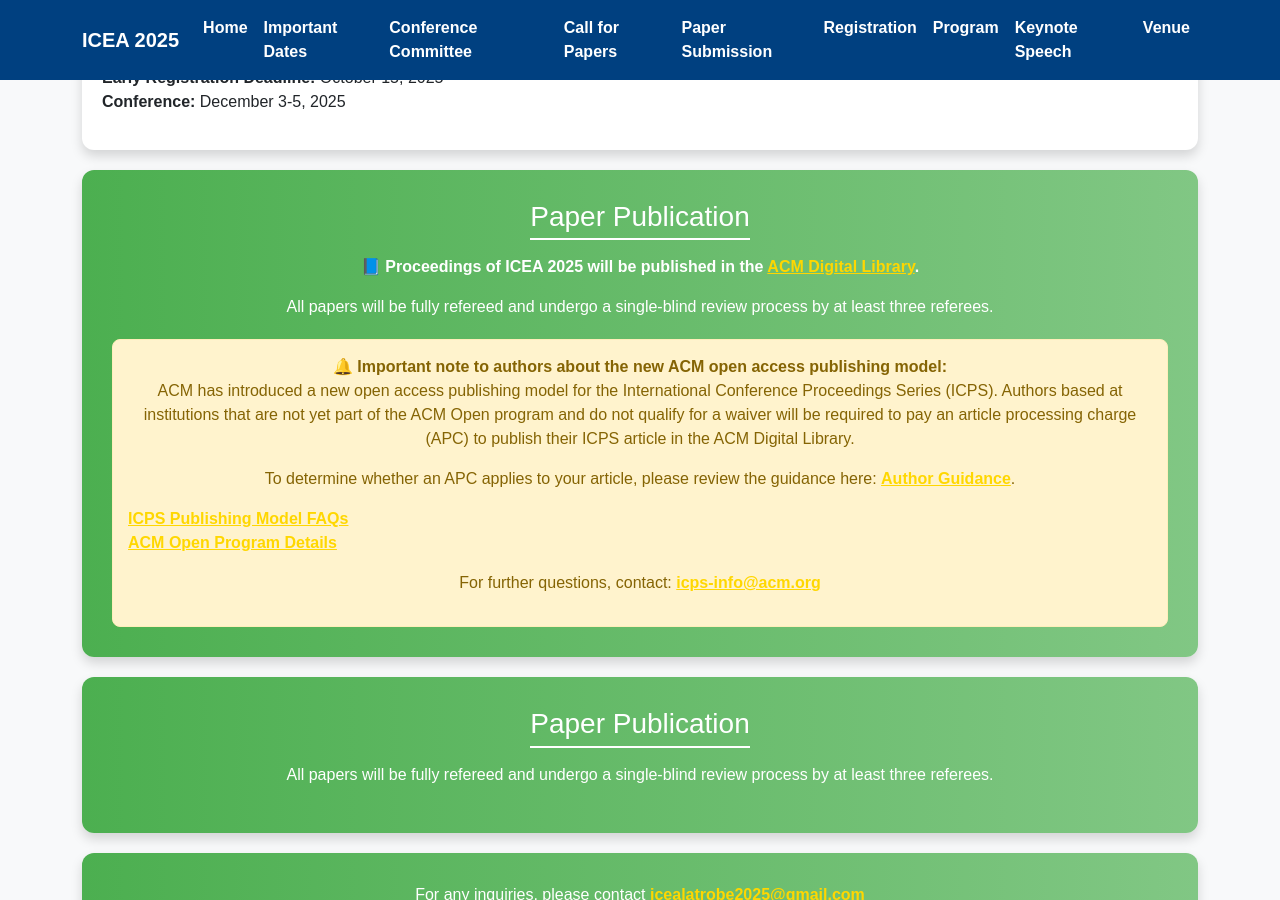
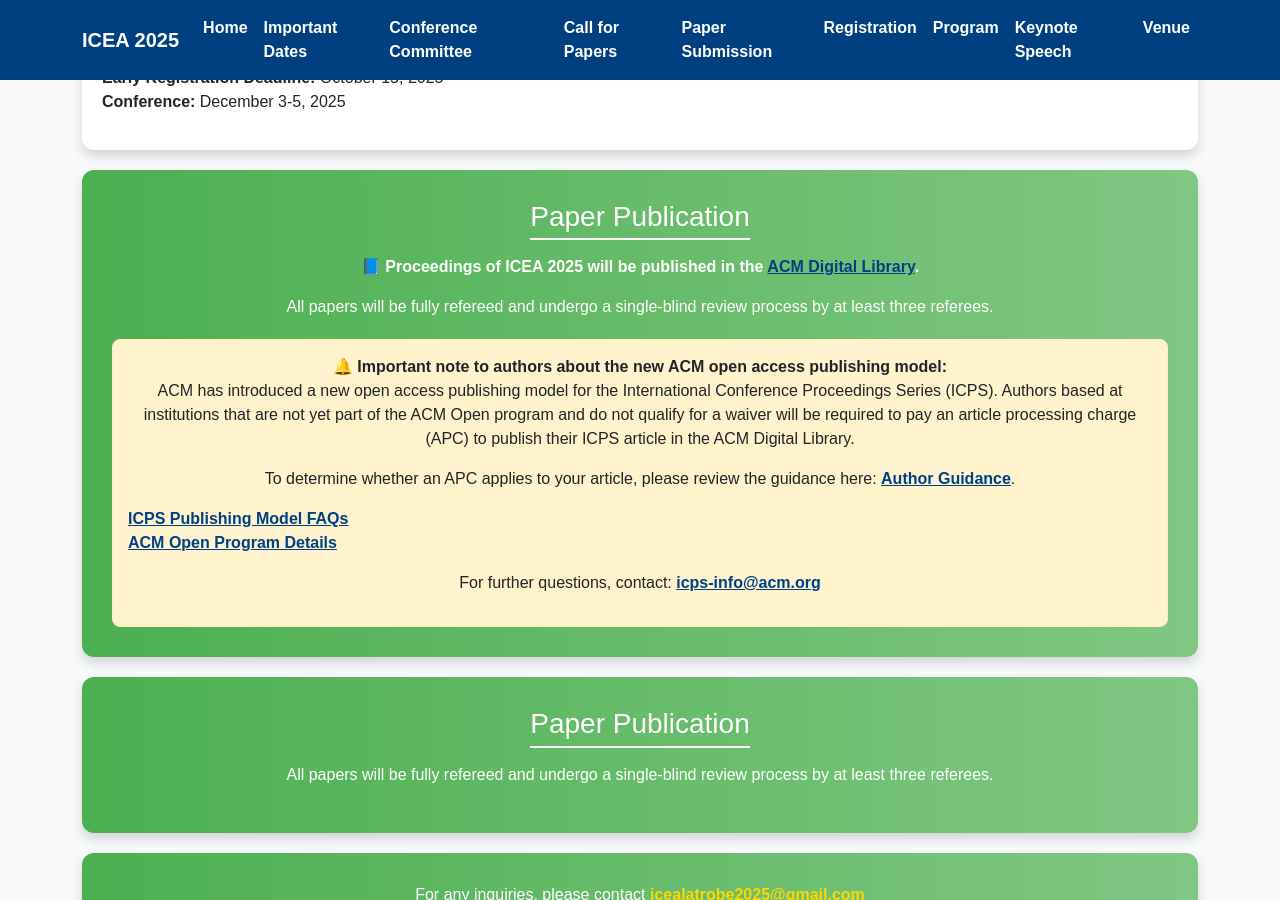
Before and after one commit to icea2025/latrobe, a Jekyll site: the page papers/index.html, which Jekyll copies as it is, in a window 1280 px wide and 900 px high, scrolled down 2106 px. Built offline with Jekyll 4.4.1, drawn with Linux system fonts in a browser that asks for light colours.

Commit message:
Update index.html

```diff
--- a/papers/index.html
+++ b/papers/index.html
@@ -194,23 +194,24 @@
       </ul>
     </div>
 
-   <div class="submission-info">
+<div class="submission-info">
   <h3>Paper Publication</h3>
-  <p><strong>📘 Proceedings of ICEA 2025 will be published in the <a href="https://dl.acm.org/" target="_blank" style="color: #ffd700;">ACM Digital Library</a>.</strong></p>
+  <p><strong>📘 Proceedings of ICEA 2025 will be published in the <a href="https://dl.acm.org/" target="_blank" style="color: #004085; text-decoration: underline;">ACM Digital Library</a>.</strong></p>
   <p>All papers will be fully refereed and undergo a single-blind review process by at least three referees.</p>
 
-  <div style="background-color:#fff3cd; color:#856404; border:1px solid #ffeeba; padding:15px; border-radius:8px; margin-top:20px;">
+  <div style="background-color:#fff3cd; color:#212529; border:1px solid #ffeeba; padding:15px; border-radius:8px; margin-top:20px;">
     <strong>🔔 Important note to authors about the new ACM open access publishing model:</strong>
     <p>ACM has introduced a new open access publishing model for the International Conference Proceedings Series (ICPS). Authors based at institutions that are not yet part of the ACM Open program and do not qualify for a waiver will be required to pay an article processing charge (APC) to publish their ICPS article in the ACM Digital Library.</p>
     <p>To determine whether an APC applies to your article, please review the guidance here:
-      <a href="https://www.acm.org/publications/icps/author-guidance" target="_blank">Author Guidance</a>.</p>
+      <a href="https://www.acm.org/publications/icps/author-guidance" target="_blank" style="color: #004085; font-weight: bold;">Author Guidance</a>.</p>
     <ul style="text-align:left;">
-      <li><a href="https://www.acm.org/publications/icps/faq" target="_blank">ICPS Publishing Model FAQs</a></li>
-      <li><a href="https://www.acm.org/publications/openaccess" target="_blank">ACM Open Program Details</a></li>
+      <li><a href="https://www.acm.org/publications/icps/faq" target="_blank" style="color: #004085; font-weight: bold;">ICPS Publishing Model FAQs</a></li>
+      <li><a href="https://www.acm.org/publications/openaccess" target="_blank" style="color: #004085; font-weight: bold;">ACM Open Program Details</a></li>
     </ul>
-    <p>For further questions, contact: <a href="mailto:icps-info@acm.org">icps-info@acm.org</a></p>
+    <p>For further questions, contact: <a href="mailto:icps-info@acm.org" style="color: #004085; font-weight: bold;">icps-info@acm.org</a></p>
   </div>
 </div>
+
 
 
     <div class="submission-info">
```
